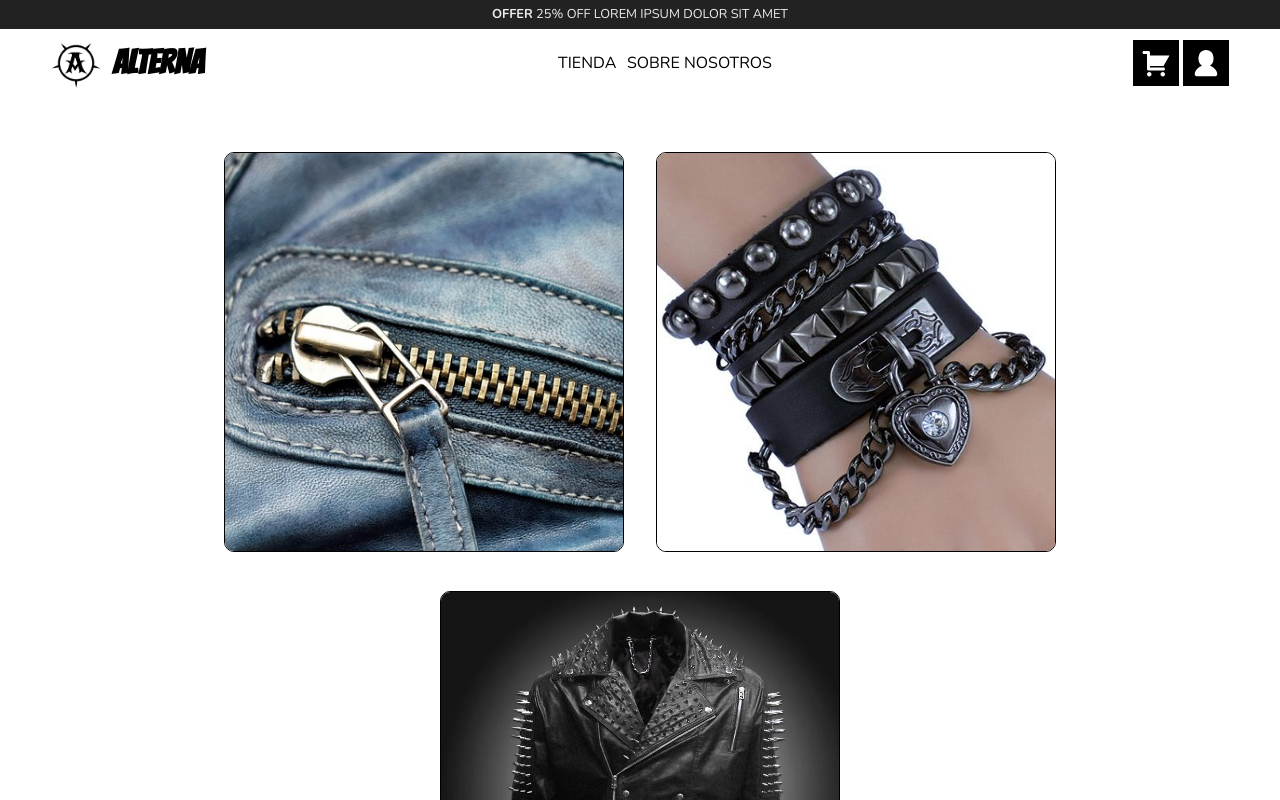
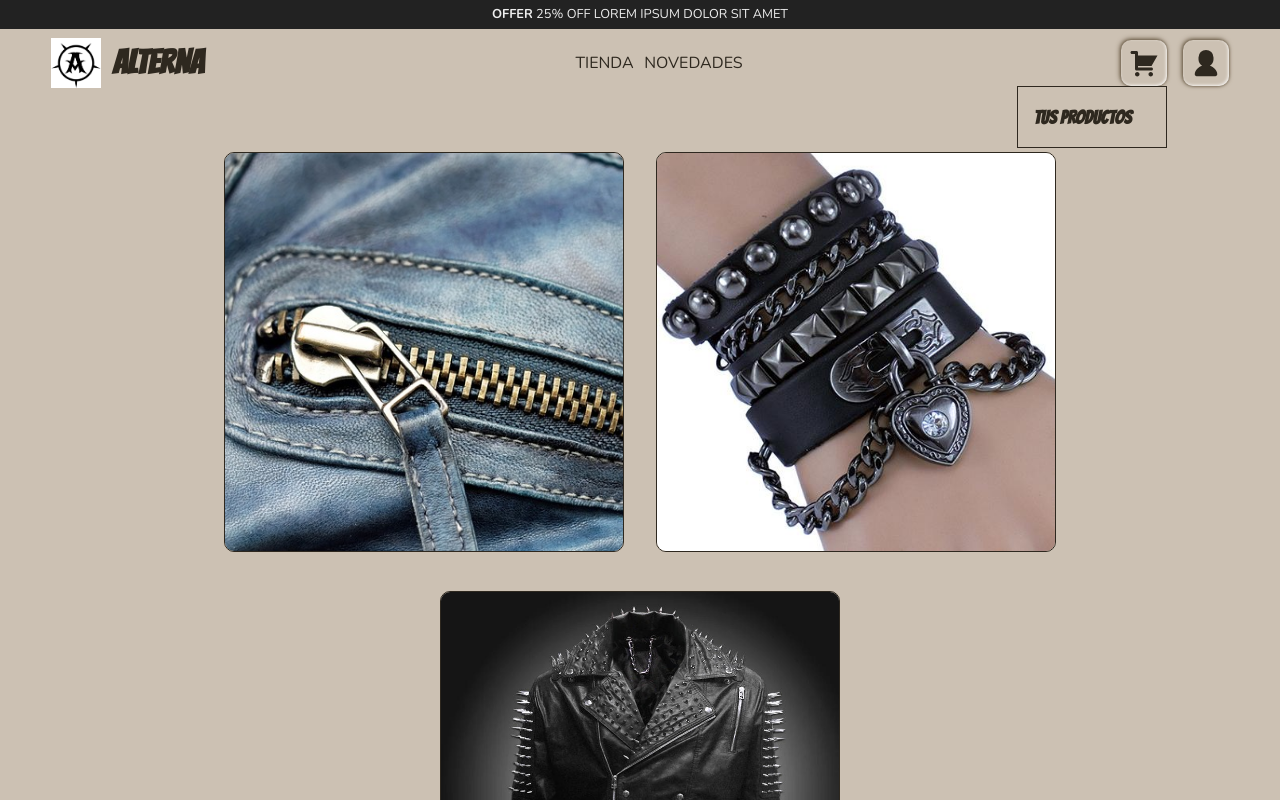
Before and after one commit to PabloPenia/alterna-store, a plain HTML site: page index.html in a window 1280 px wide. Both pictures are taken after a click on the button 1155 px from the left and 62 px from the top of the page. Shown: the top 800 px of the page. Drawn offline with nearby package versions, Linux system fonts and the light colour scheme.

Commit message:
added events

```diff
--- a/index.html
+++ b/index.html
@@ -28,23 +28,33 @@
             <a href="pages/shop.html">Tienda</a>
           </li>
           <li>
-            <a href="pages/about.html">Sobre nosotros</a>
+            <a href="#novedades">Novedades</a>
           </li>
         </ul>
       </nav>
-      <div class="buttons">
-        <button class="flex btn" onclick="notImplemented()">
+      <div class="buttons flex">
+        <div class="toggler">
+          <button id="cartBtn" class="flex btn">
             <span class="icon">
               <svg><use href='assets/sprite.svg#cart-icon' /></svg>
             </span>
           </button>
-        <button class="flex btn" onclick="notImplemented()">
+          <div class="toggler__content">
+            <h3>Tus productos</h3>
+          </div>
+        </div>
+        <div class="toggler">
+          <button id="userBtn" class="flex btn">
             <span class="icon">
               <svg>
                 <use href='assets/sprite.svg#user-icon' />
               </svg>
             </span>
           </button>
+          <div class="toggler__content">
+            <h3>Menu de usuario</h3>
+          </div>
+        </div>
       </div>
     </section>
     <section class="hero">
@@ -53,9 +63,13 @@
       </article>
       <article><img src="assets/images/bracelet.jpg" alt=""></article>
       <article><img src="assets/images/jacket.jpg" alt=""></article>
-      <div class="button"><a class="link" href="pages/cart.html">Comprar ahora</a></div>
+      <div class="button"><a class="btn" href="pages/cart.html">Comprar ahora</a></div>
     </section>
   </header>
-
+  <main>
+    <section id="novedades">
+      Lorem ipsum dolor sit amet consectetur adipisicing elit. Alias a blanditiis, dicta maiores, quis ab, doloribus soluta eveniet illo nulla deleniti. Voluptas fugit, quasi beatae libero praesentium quia quaerat! Atque.
+    </section>
+  </main>
 </body>
 </html>
--- a/scripts/app.js
+++ b/scripts/app.js
@@ -1,3 +1,15 @@
 function notImplemented() {
 	return alert('Function not implemented.')
 }
+
+const cartBtn = document.getElementById('cartBtn')
+const userBtn = document.getElementById('userBtn')
+
+cartBtn.addEventListener('click', () => showUi(cartBtn))
+userBtn.addEventListener('click', () => showUi(userBtn))
+
+function showUi(btn) {
+	btn.nextElementSibling.style.display === 'block'
+		? (btn.nextElementSibling.style.display = 'none')
+		: (btn.nextElementSibling.style.display = 'block')
+}
--- a/styles/app.css
+++ b/styles/app.css
@@ -8,6 +8,19 @@ body {
   display: flex;
   justify-content: center;
   align-items: center;
+}
+.toggler {
+  position: relative;
+}
+.toggler__content {
+  display: none;
+  position: absolute;
+  top: 100%;
+  right: 0;
+  width: 150px;
+  padding: 1em;
+  border: 1px solid currentColor;
+  background: var(--color__secondary);
 }
 .icon {
   display: block;
@@ -23,14 +36,16 @@ body {
   width: 100%;
   height: 100%;
 }
-.btn, .link {
+.btn {
   padding: 0.5em;
   display: inline-block;
-  background: var(--color__primary);
-  color: var(--color__secondary);
+  /* background: var(--color__primary); */
+  box-shadow: 0 0 3px var(--color__shadow--dark), -1px -1px 5px var(--color__shadow--dark), -1px -1px 3px var(--color__shadow--light) inset;
+  /* color: var(--color__secondary); */
   transition: var(--transition__on);
+  border-radius: 1rem;
 }
-.btn:hover, .link:hover {
+.btn:hover {
   transform: scale(1.2);
   transition: var(--transition__off);
 }
@@ -68,6 +83,9 @@ body {
   align-items: center;
   text-transform: uppercase;
 }
+.navigation .buttons {
+  gap: 1em;
+}
 .logo {
   font-size: 1.4em;
   gap: 0.5em;
--- a/styles/reset.css
+++ b/styles/reset.css
@@ -1,10 +1,12 @@
 :root {
-  --color__primary: black;
-  --color__secondary: white;
+  --color__primary: hsl(35, 20%, 15%);
+  --color__secondary: hsl(35, 20%, 75%);
+  --color__shadow--light: hsl(35, 20%, 95%);
+  --color__shadow--dark: hsl(35, 20%, 35%);
   --font__headings: 'Bangers', cursive;
   --font__body: 'Nunito', sans-serif;
-  --transition__on: .4s ease-in;
-  --transition__off: .2s ease-out;
+  --transition__on: .4s ease-out;
+  --transition__off: .2s ease-in;
   [data-theme='dark'] {
       color-scheme: dark;
       --color__primary: white;
```
Lines whose indentation alone changed are shown as unchanged.
